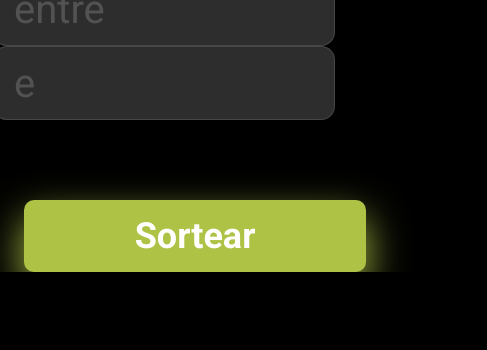
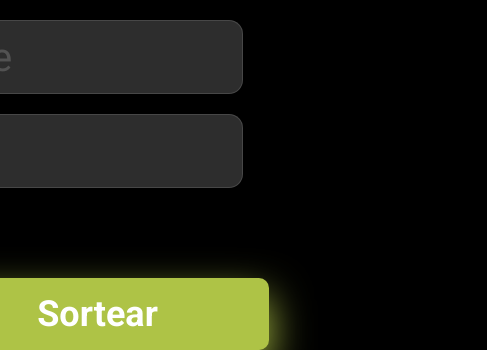
Before and after one commit to GabrielFelix22/projeto-sorteador, a plain HTML site: page index.html in a window 390 px wide. Shown: the part 592-942 px from the top of the page, 487 px wide, since content can reach past the window. Before the commit the page ends 864 px from the top, so only its background shows below. Drawn offline with Linux system fonts and the light colour scheme.

Commit message:
responsividade

```diff
--- a/style.css
+++ b/style.css
@@ -67,3 +67,14 @@ button:hover {
 button:active {
     opacity: 0.8;
 }
+
+@media screen and (max-width: 770px) {
+    body {
+        width: 50%;
+        height: auto;
+    }
+
+    input {
+        margin: 10px;
+    }
+}
```
